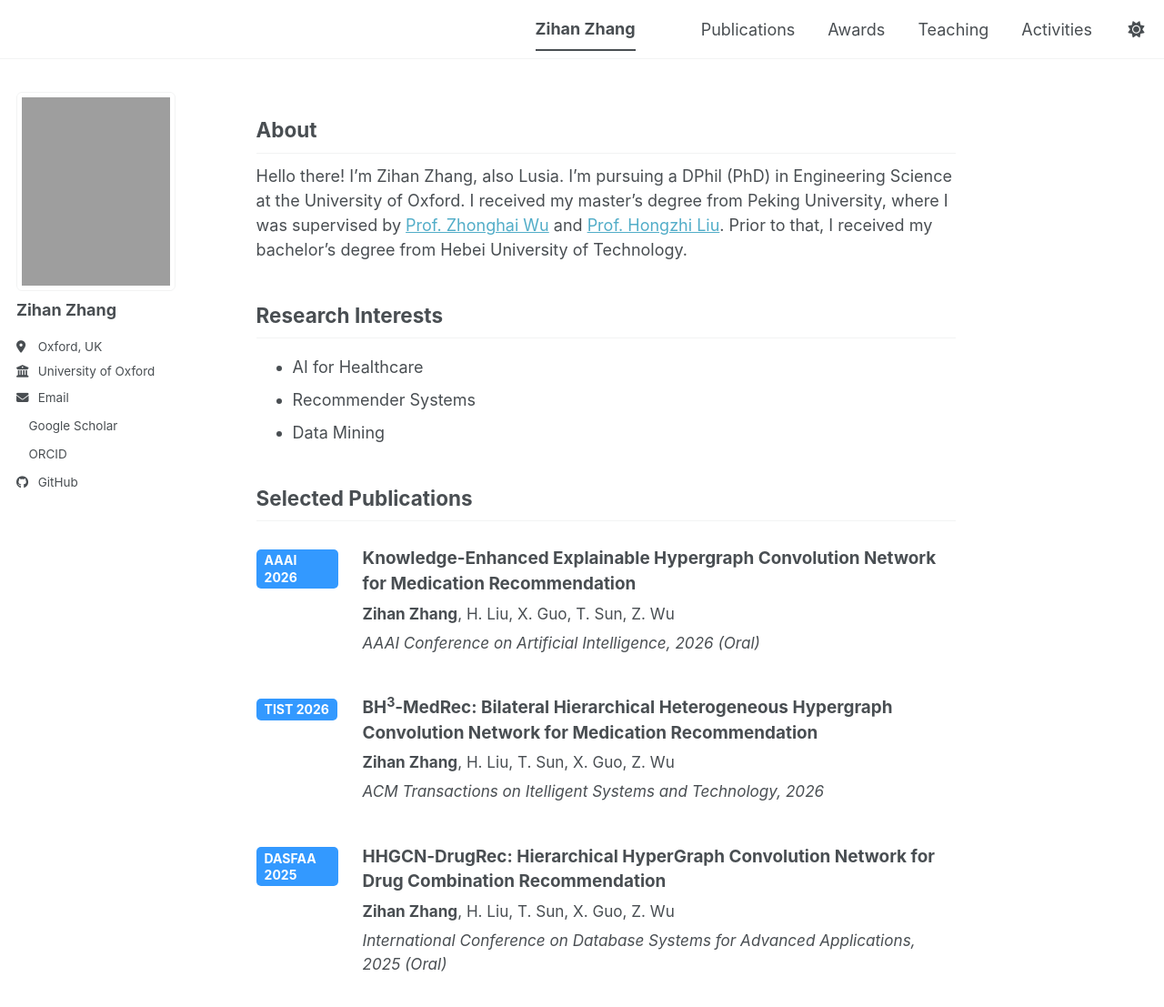
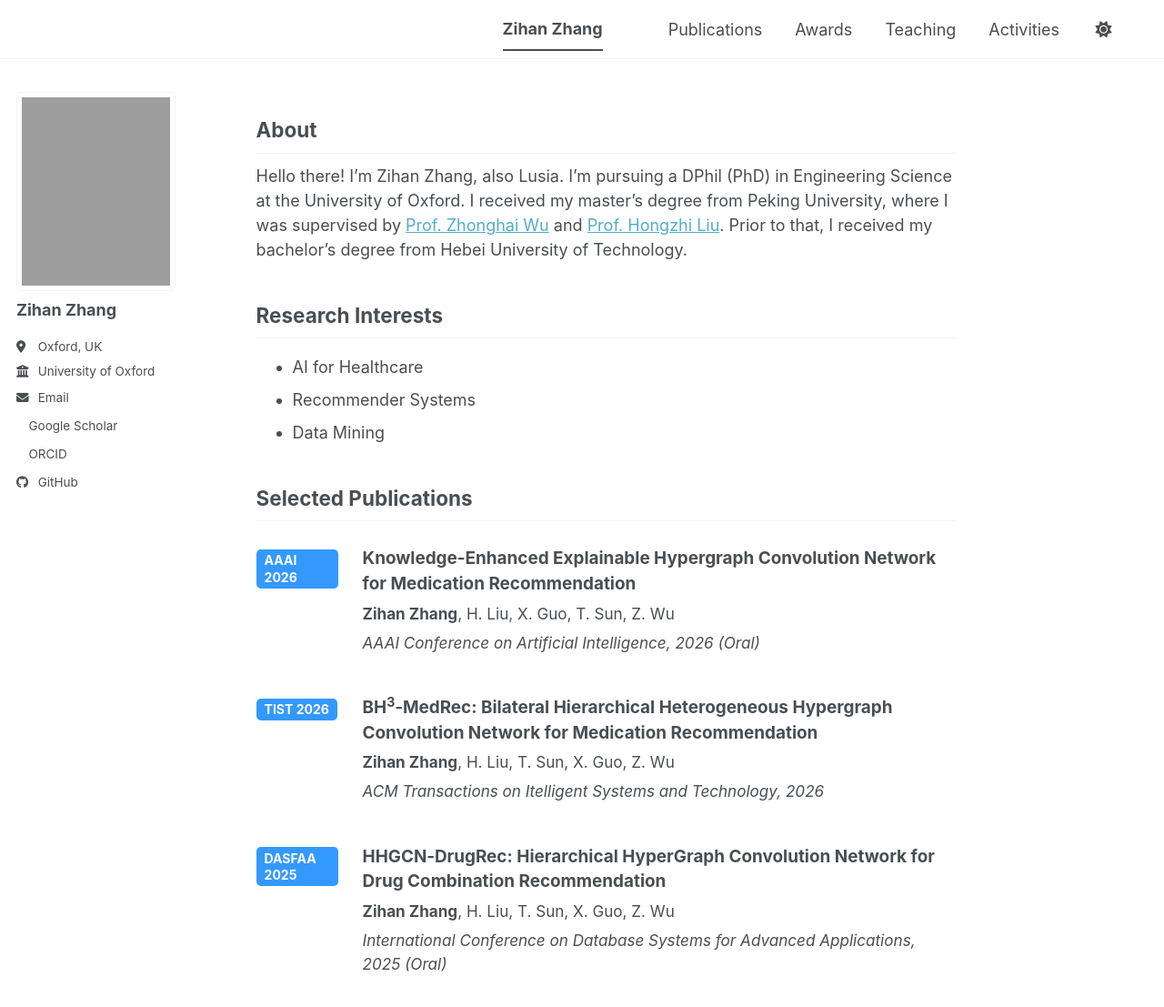
Before and after one commit to LusiaZ/LusiaZ.github.io, a Jekyll site: the page built from _pages/about.md, in a window 1280 px wide and 1198 px high. Shown: the top 1107 px of the window at 91% size. Built offline with Jekyll 4.4.1, drawn with Linux system fonts in a browser that asks for light colours; a style sheet for code colours, icons or effects is not loaded.

Commit message:
Update _navigation.scss

```diff
--- a/_sass/layout/_navigation.scss
+++ b/_sass/layout/_navigation.scss
@@ -205,7 +205,7 @@
    .visible-links {
      display: table;
      margin-left: auto;
-     margin-right: 0;
+     margin-right: 2rem;
 
     li {
       display: table-cell;
```
